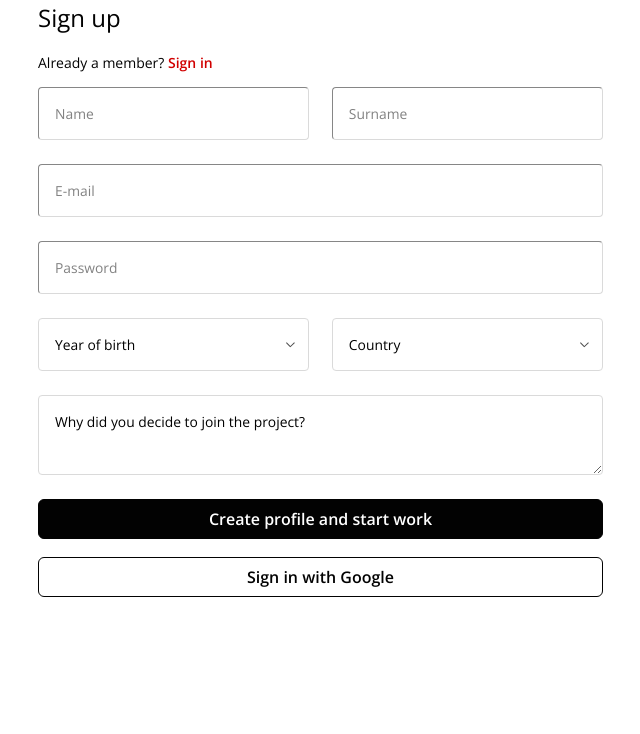
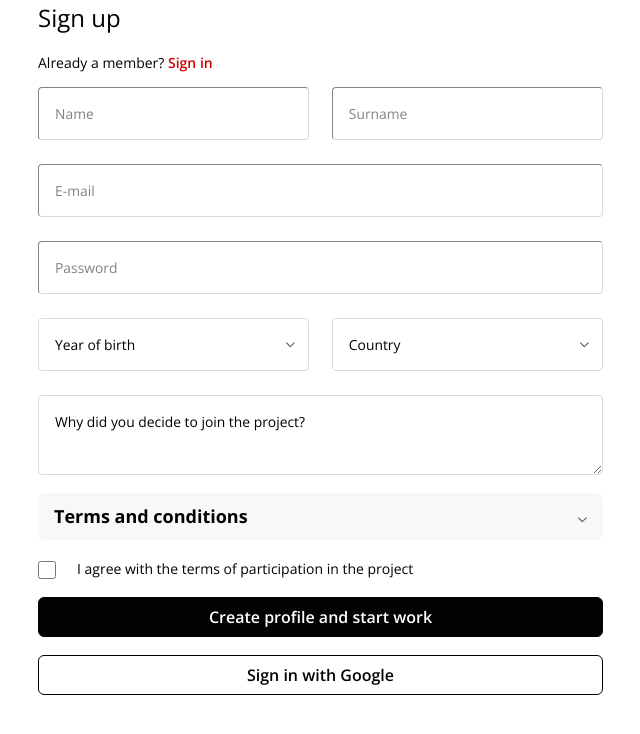
Before and after one commit to davidlipkovic/framed-in-belarus-nuxt, a Nuxt app: page /SignUp in a window 1280 px wide. Shown: the top 734 px of the page, without its empty margins (592-1232 px from the left). Built offline with nearby package versions, Linux system fonts and the light colour scheme.

Commit message:
SignUp pages by design

```diff
--- a/pages/SignUp/SignUp.scss
+++ b/pages/SignUp/SignUp.scss
@@ -23,8 +23,37 @@ h1.title {
   font-size: 1em;
   width: 100%;
 }
-
-
+textarea,
+.Terms,
+.Agree {
+  margin-bottom: 1.125rem;
+}
+.Terms {
+  padding: 0.625rem 1rem;
+  position: relative;
+  border-radius: 0.375rem;
+  background-color: $bgSpoiler;
+}
+.Terms-summary {
+  font-size: 1.125rem;
+  font-weight: bold;
+  cursor: pointer;
+}
+.Terms-summary::after {
+  content: url("../../assets/media/img/arrow.svg");
+  position: absolute;
+  right: 1rem;
+  transition-property: transform;
+  transition-duration: 0.15s;
+}
+.Terms[open] {
+  .Terms-summary::after {
+    transform: rotate(180deg);
+  }
+}
+.Agree {
+  display: block;
+}
 @media screen and (min-width: $br-point-tablet) {
 .group {
   display: flex;
--- a/pages/SignUp/index.vue
+++ b/pages/SignUp/index.vue
@@ -7,7 +7,7 @@ definePageMeta({
 <template>
   <div class="content">
       <h1 class="title">Sign up</h1>
-      <p>Already a member? <a href="SignIn" class="red">Sign in</a></p>
+      <p>Already a member? <nuxt-link to="/SignIn" class="red">Sign in</nuxt-link></p>
       <form>
         <div class="group">
           <input type="text" name="name" id="name" placeholder="Name">
@@ -28,7 +28,29 @@ definePageMeta({
           </select>
         </div>
         <textarea name="reason" id="reason">Why did you decide to join the project?</textarea>
-
+        <details class="Terms">
+          <summary class="Terms-summary">{{ $t('TermsTitle') }}</summary>
+          <div class="b">
+          <p>{{ $t('TermsB0') }}</p>
+          <p>{{ $t('TermsB1') }}</p>
+          </div>
+          <h2 class="title">{{ $t('TermsTitle0') }}</h2>
+          <p>{{ $t('TermsStr0') }}<strong>{{ $t('TermsStr1') }}</strong>{{ $t('TermsStr2') }}</p>
+          <p>{{ $t('TermsStr3') }}</p>
+          <p>{{ $t('TermsStr4') }}<strong>{{ $t('TermsStr5') }}</strong>{{ $t('TermsStr6') }}<strong>{{ $t('TermsStr7') }}</strong>{{ $t('TermsStr8') }}<strong>{{ $t('TermsStr9') }}</strong>{{ $t('TermsStr10') }}</p>
+          <h2 class="title">{{ $t('TermsTitle1') }}</h2>
+          <p>{{ $t('TermsStr11') }}</p>
+          <p>{{ $t('TermsStr12') }}</p>
+          <h2 class="title">{{ $t('TermsTitle2') }}</h2>
+          <p><strong>{{ $t('TermsStr13') }}</strong>{{ $t('TermsStr14') }}</p>
+          <h2 class="title">{{ $t('TermsTitle3') }}</h2>
+          <p>{{ $t('TermsStr15') }}<strong>{{ $t('TermsStr16') }}</strong>{{ $t('TermsStr17') }}</p>
+          <p>{{ $t('TermsStr18') }}</p>
+        </details>
+        <label for="agreeTerms" class="Agree">
+          <input type="checkbox" name="agreeTerms" id="agreeTerms">
+          <span>I agree with the terms of participation in the project</span>
+        </label>
         <button class="button bg_black large">Create profile and start work</button>
         <button class="button large">Sign in with Google</button>
       </form>
@@ -37,4 +59,3 @@ definePageMeta({
 
 <style src="../../assets/style/form.scss" lang="scss" scoped></style>
 <style src="./SignUp.scss" lang="scss" scoped></style>
-<style src="../../components/registration/Embroiderer/Embroiderer.scss" lang="scss" scoped></style>
```
